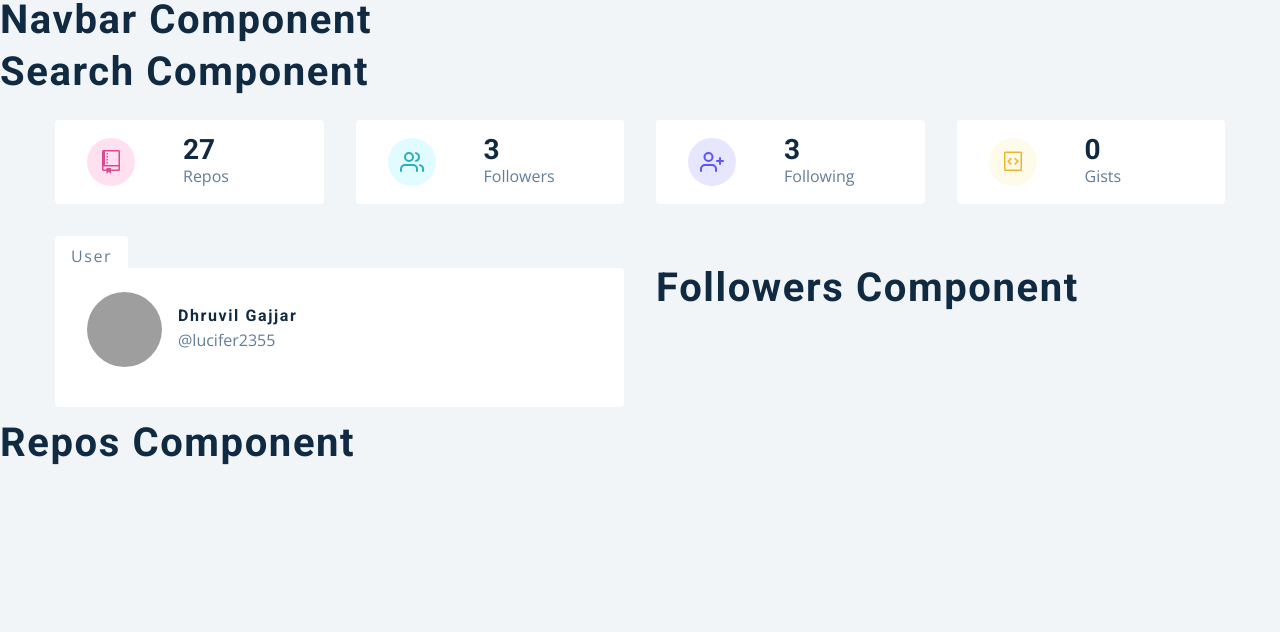
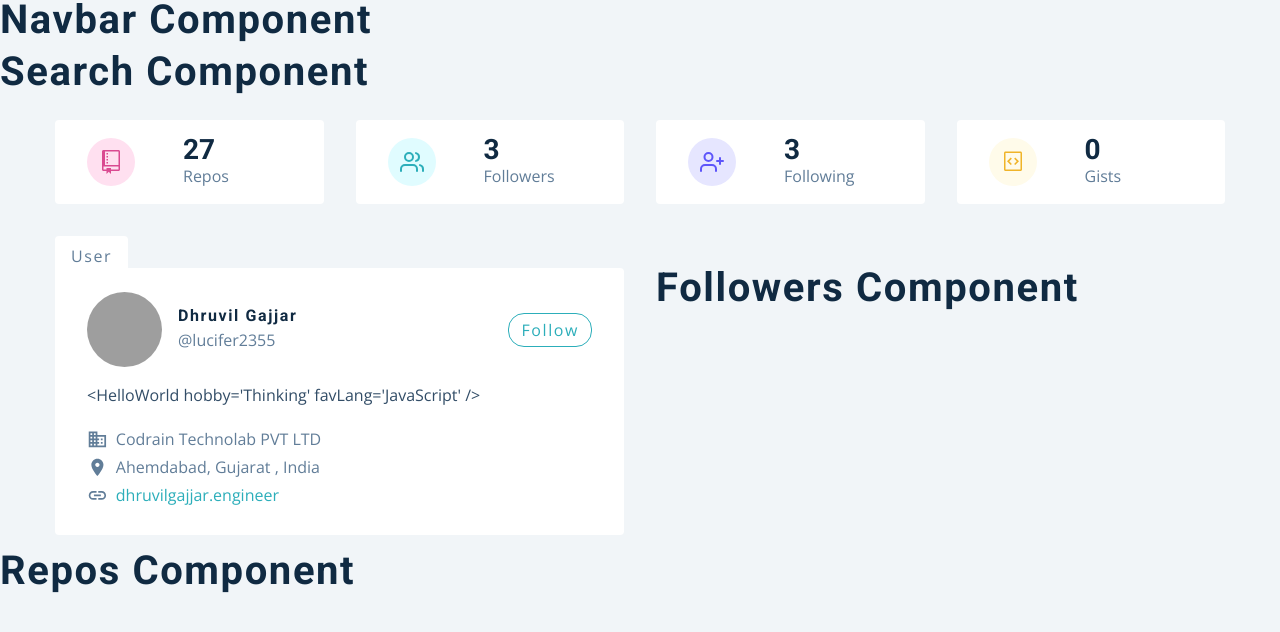
Before and after one commit to lucifer2355/github-user-info-deshboard, a React (Create React App) app: page / in a window 1280 px wide. Shown: the top 632 px of the page. Built offline with nearby package versions, Linux system fonts and the light colour scheme; grey boxes are pictures that could not be loaded.

Commit message:
finish card style

```diff
--- a/src/components/Card.js
+++ b/src/components/Card.js
@@ -24,7 +24,23 @@ const Card = () => {
           <h4>{name}</h4>
           <p>@{twitter_username || name}</p>
         </div>
+        <a href={html_url} target='_blank'>
+          follow
+        </a>
       </header>
+
+      <p className='bio'>{bio}</p>
+      <div className='links'>
+        <p>
+          <MdBusiness /> {company}
+        </p>
+        <p>
+          <MdLocationOn /> {location}
+        </p>
+        <a href={`https://${blog}`}>
+          <MdLink /> {blog}
+        </a>
+      </div>
     </Wrapper>
   );
 };
```
